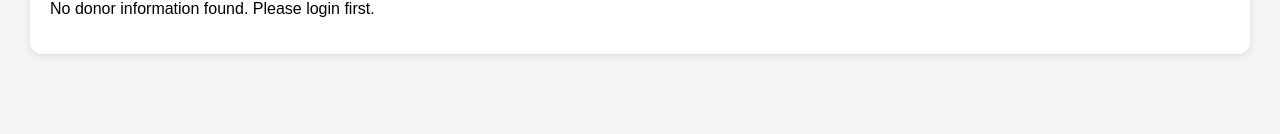
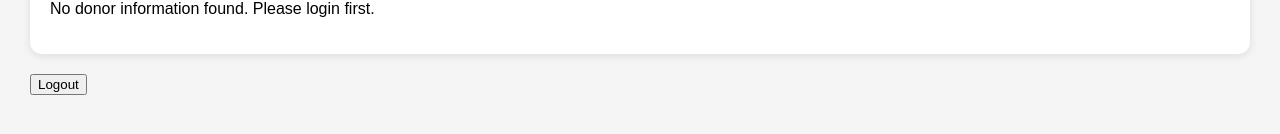
Before and after one commit to hiteshpatil5671-boop/blood-bridge, a website: page donor-dashboard.html in a window 1280 px wide. Shown: the part 540-674 px from the top of the page. Drawn offline with Linux system fonts and the light colour scheme.

Commit message:
Add donor logout

```diff
--- a/donor-dashboard.html
+++ b/donor-dashboard.html
@@ -62,5 +62,13 @@
             "<p>No donor information found. Please login first.</p>";
     }
 </script>
+    <button onclick="logoutDonor()">Logout</button>
+
+<script>
+function logoutDonor() {
+    localStorage.removeItem("bloodbridge_donor");
+    window.location.href = "index.html";
+}
+</script>
 </body>
 </html>
```
